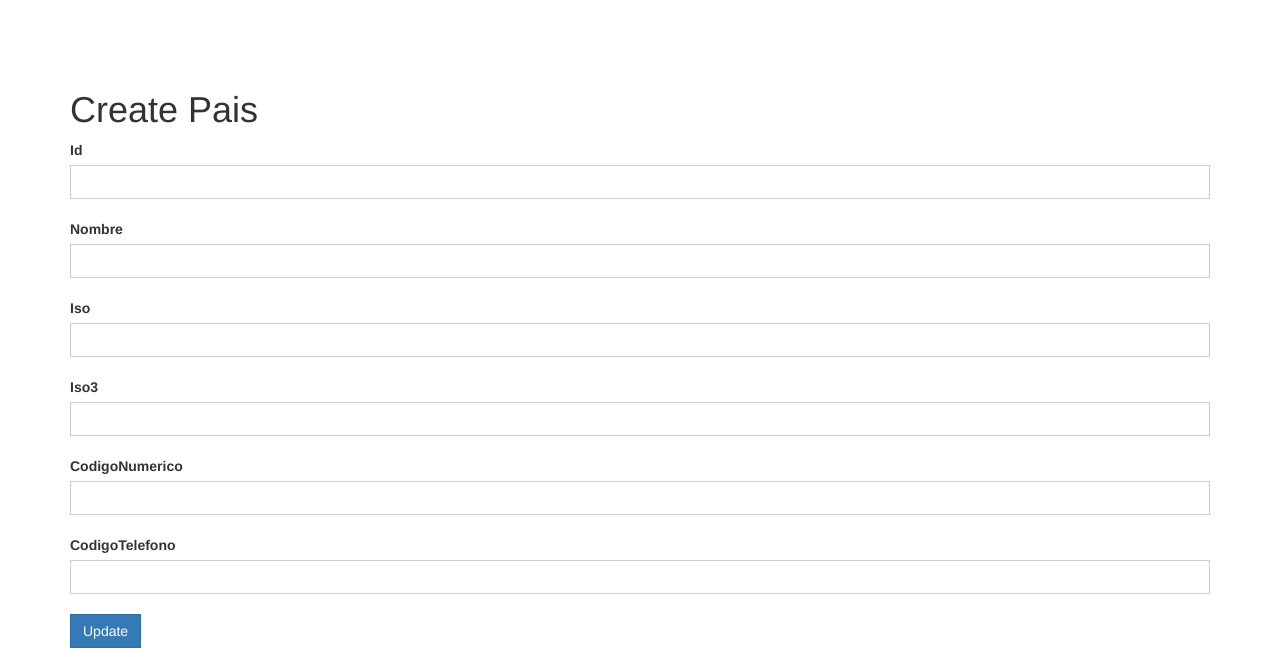
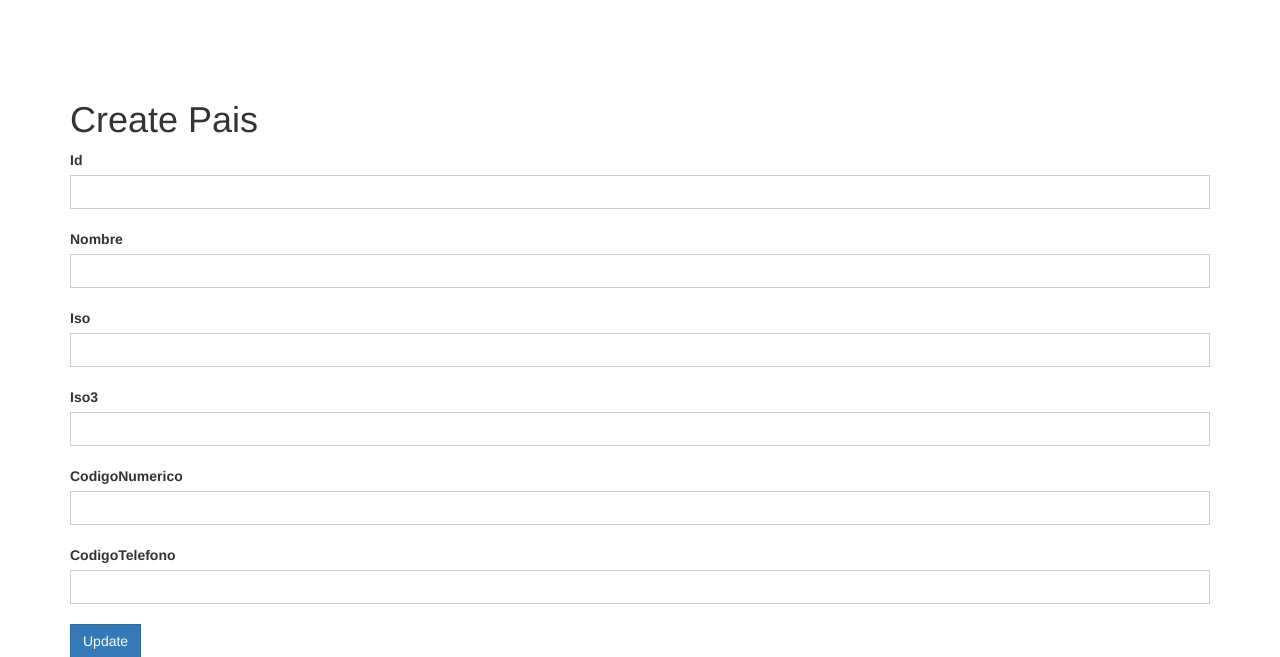
Before and after one commit to danico90/programathon, a Yii app: template views/pais/create.php in a window 1280 px wide. Shown: the top 657 px of the page. Run offline with PHP 8.4 and a stand-in for Yii, Linux system fonts and the light colour scheme; the template is opened without the code that fills it, so the values that code supplies are empty; form fields are guessed from the names that the template uses; style sheets or scripts are compiled from the project's sources; some libraries are stand-ins or nearby versions.

Commit message:
adding layout style sheeet

```diff
--- a/views/pyme/_form.php
+++ b/views/pyme/_form.php
@@ -126,6 +126,7 @@ else {
         <!-- Second Group of questions -->
         <div class="col-sm-8 col-sm-offset-2 col-md-6 col-md-offset-3" >
             <h2>Redes Sociales</h2>
+            <hr>
         </div>
         <div class="col-sm-8 col-sm-offset-2 col-md-6 col-md-offset-3" >
             <?= $form->field($socialModels, 'linkFacebook')->textInput(['maxlength' => true]) ?>
@@ -140,6 +141,7 @@ else {
         <!-- Third Group of questions -->
          <div class="col-sm-8 col-sm-offset-2 col-md-6 col-md-offset-3" >
             <h2>Usuario</h2>
+            <hr>
         </div>
         <div class="col-sm-8 col-sm-offset-2 col-md-6 col-md-offset-3" >
             <?php if($pymeIsNew) : ?>
--- a/web/src/scss/app.scss
+++ b/web/src/scss/app.scss
@@ -2,6 +2,7 @@
 
 // Layout
 @import "bootstrap-overrides";
+@import "layout.scss";
 
 // Partials
 @import "partials/clearfix";
--- /dev/null
+++ b/web/src/scss/layout.scss
@@ -0,0 +1,3 @@
+h1, .h1, h2, .h2, h3, .h3 {
+    margin-top: 30px;
+}
```
